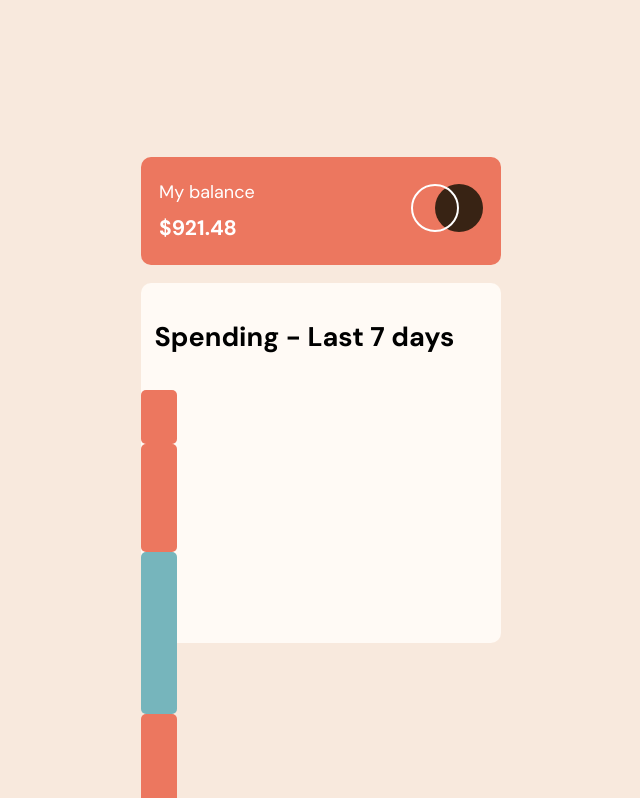
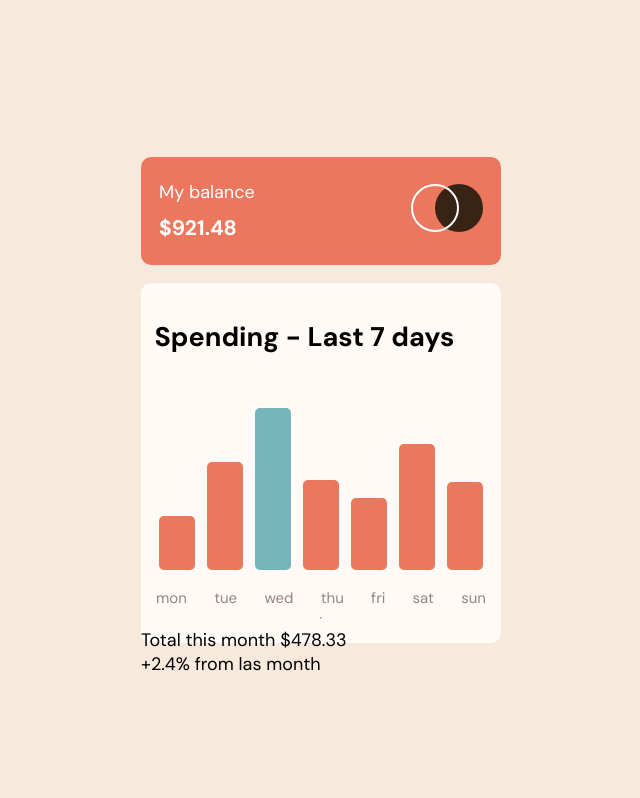
Before and after one commit to Natvoc/Expenses_chart_component, a plain HTML site: page index.html in a window 1280 px wide. Shown: the top 798 px of the page, without its empty margins (319-959 px from the left). Drawn offline with Linux system fonts and the light colour scheme.

Commit message:
Add files via upload

```diff
--- a/index.html
+++ b/index.html
@@ -21,7 +21,7 @@
 
   <div class="content">
     <h2>Spending - Last 7 days</h2>
-    <div class="chart">
+      <div class="bars">
         <div class="one"></div>
         <div class="two"></div>
         <div class="three"></div>
```
Lines whose indentation alone changed are shown as unchanged.
